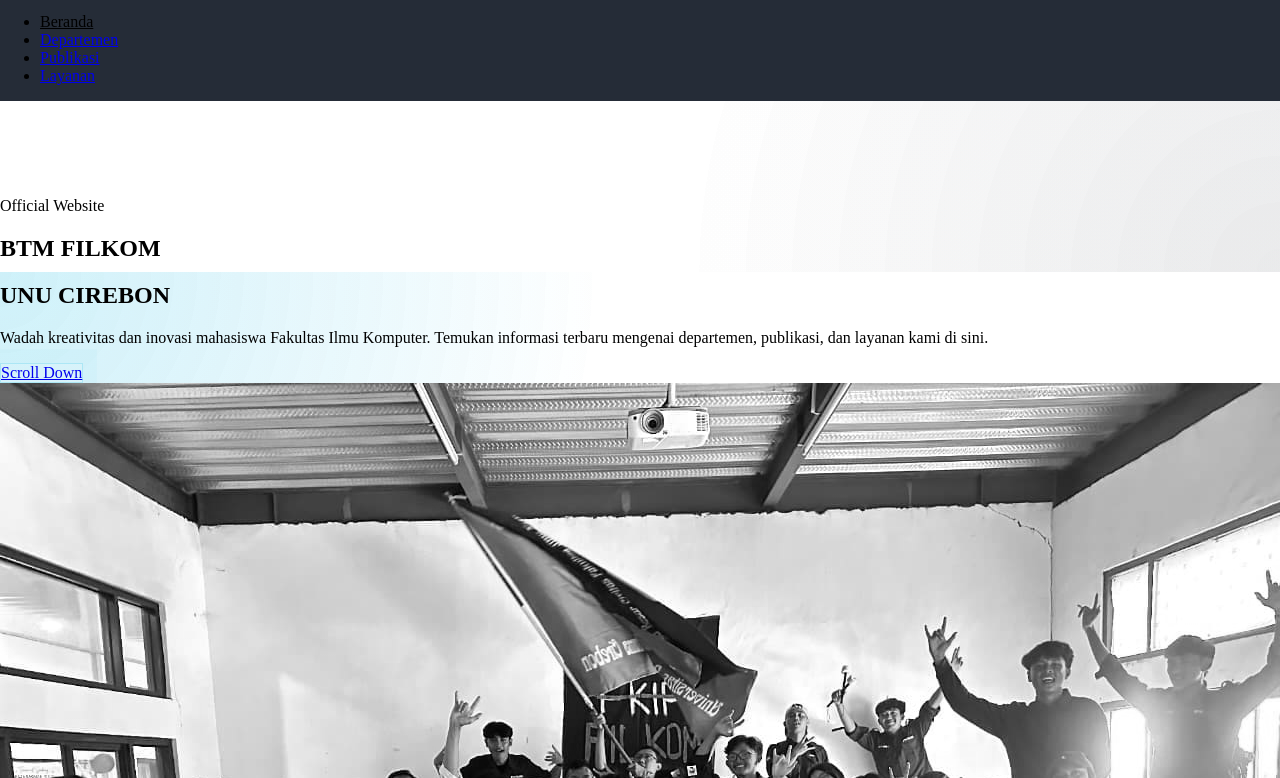
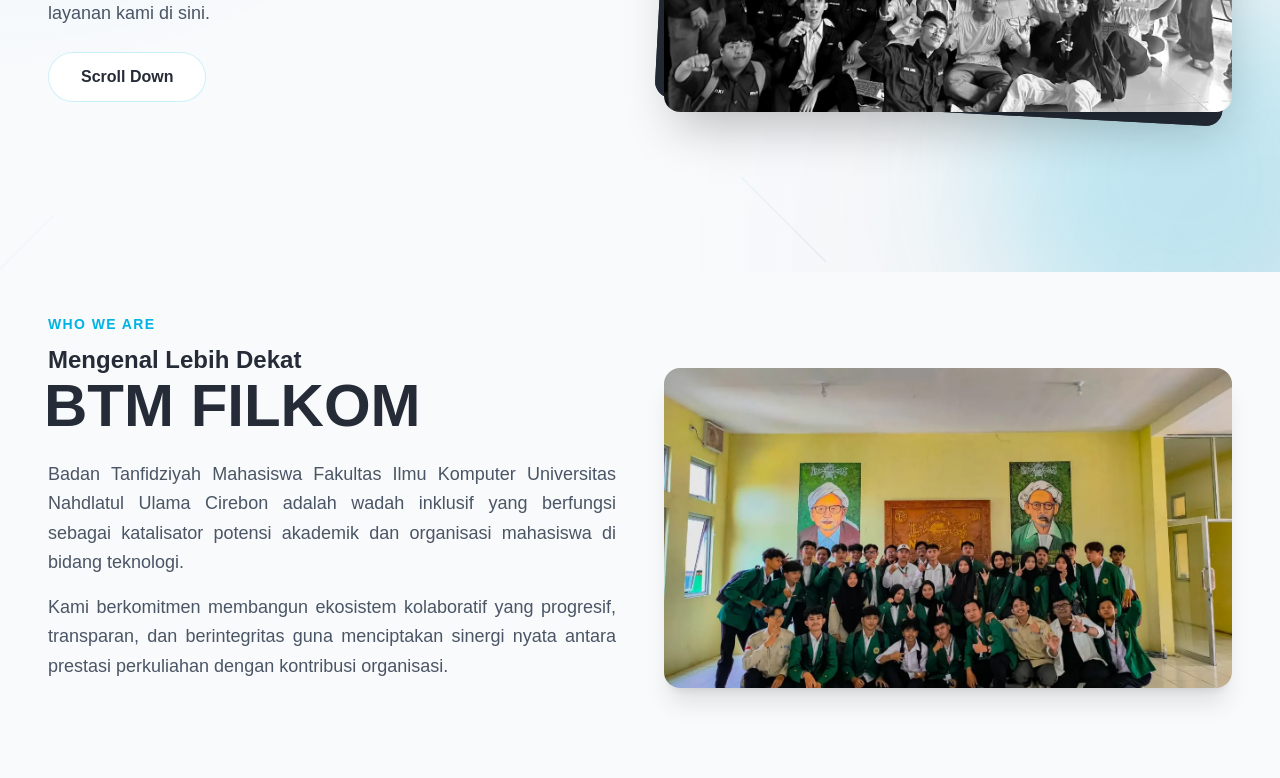
Before and after one commit to btmfilkom-unucirebon/website-btmfilkom, a website built with Vite: page index.html in a window 1280 px wide. Shown: the part 528-1306 px from the top of the page. Built offline with nearby package versions, Linux system fonts and the light colour scheme; files whose address does not match are found by name.

Commit message:
typo dikit

```diff
--- a/index.html
+++ b/index.html
@@ -5,7 +5,7 @@
     <meta http-equiv="X-UA-Compatible" content="IE=edge" />
     <meta name="viewport" content="width=device-width, initial-scale=1.0" />
     <link rel="shortcut icon" href="../image/logo-btm.png" type="image/png" />
-    <link href="../input.css" rel="stylesheet" />
+    <link href="input.css" rel="stylesheet" />
     <title>Beranda - BTM FILKOM UNU CIREBON</title>
   </head>
 
```
